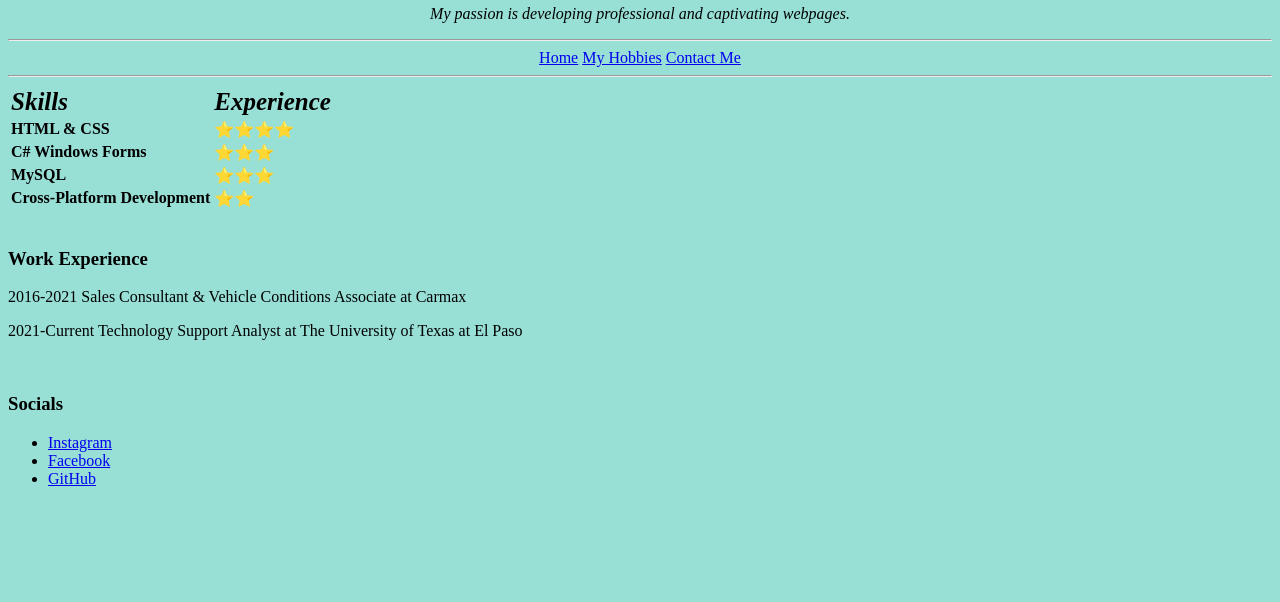
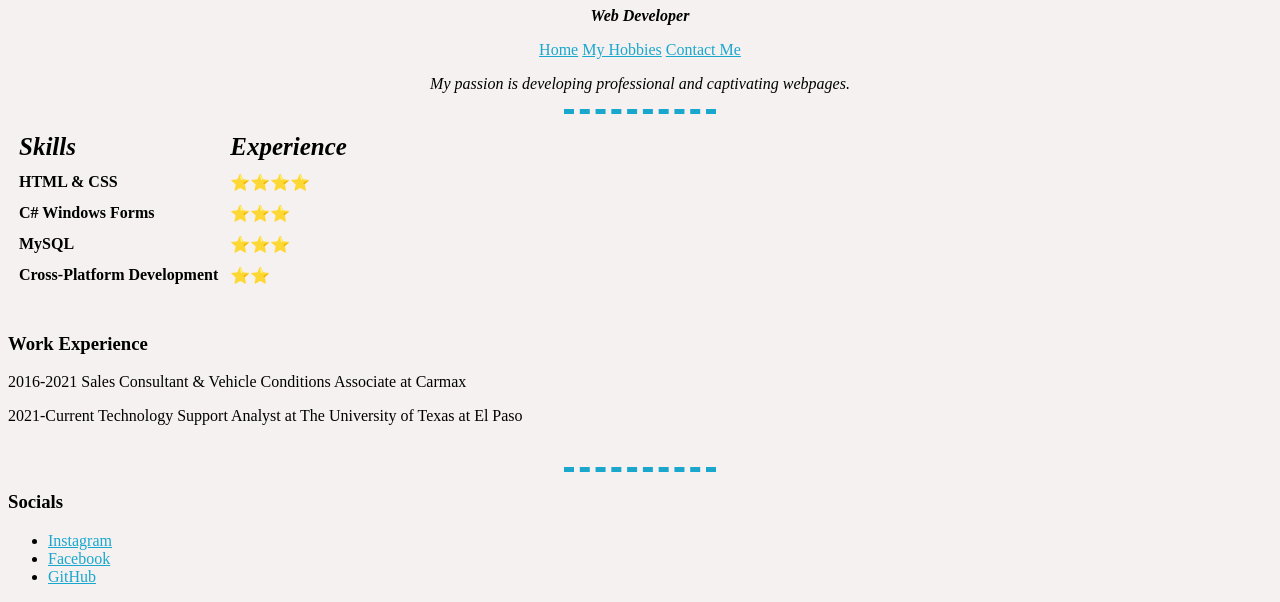
Before and after one commit to DevinMina/PersonalWebsite, a plain HTML site: page index.html in a window 1280 px wide. Shown: the part 437-1039 px from the top of the page. Before the commit the page ends 941 px from the top, so only its background shows below. Drawn offline with Linux system fonts and the light colour scheme.

Commit message:
Update style
Updated style to pages.

```diff
--- a/index.html
+++ b/index.html
@@ -9,23 +9,29 @@
   </head>
 
   <body>
+
+    <br>
+    <br>
+
+
     <img id="selfie" src="photos\DevinMina.png" alt="DevinMinaSelfie" />
     <h1>Devin M. Mina</h1>
     <p id="role"><strong>Web Developer</strong></p>
-    <p id="intro">
-      My passion is developing professional and captivating webpages.
-    </p>
-
-    <hr />
     <div class="topnav">
       <a href="index.html">Home</a>
       <a href="hobbies.html">My Hobbies</a>
       <a href="contact.html">Contact Me</a>
     </div>
+    <p id="intro">
+      My passion is developing professional and captivating webpages.
+    </p>
+
+
+
     <hr />
 
     <!--Table for Skills-->
-    <table>
+    <table cellspacing="10">
       <thead>
         <tr>
           <th id="skills">Skills</th>
@@ -61,7 +67,7 @@
       Paso
     </p>
 <br>
-
+<hr>
     <h3>Socials</h3>
     <ul>
       <li>
--- a/style.css
+++ b/style.css
@@ -1,5 +1,14 @@
+/*Color Pallet*/
+/*
+#F6F1F1
+#19A7CE
+#146C94
+#000000
+*/
+
+
 body {
-  background-color: #98DFD6;
+  background-color: #F6F1F1;
   color: black;
 }
 
@@ -35,3 +44,16 @@ th {
   font-size: 25px;
   font-style: italic;
 }
+
+a {
+  color: #19A7CE;
+}
+
+hr{
+  border-style: none;
+  border-top-style: dashed;
+  border-width: 5px;
+  border-color: #19A7CE;
+  width: 12%;
+
+}
```
Also changed, not shown: contact.html (+2 -2 lines), hobbies.html (+2 -1 lines).
